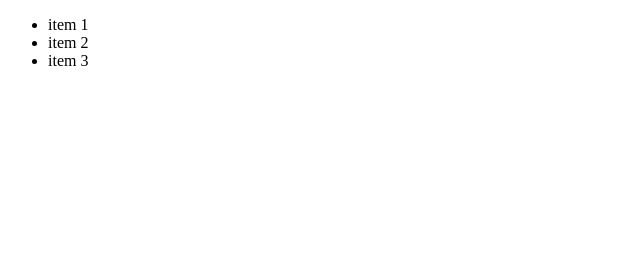
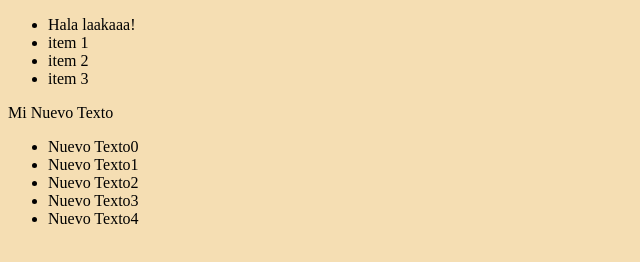
Before and after one commit to DanielaSGomez/GitAccenture, a plain HTML site: page Proyecto/index.html in a window 1280 px wide. Shown: the whole page, without its empty margins (0-640 px from the left). Drawn offline with Linux system fonts and the light colour scheme.

Commit message:
final js

```diff
--- a/Proyecto/index.html
+++ b/Proyecto/index.html
@@ -6,13 +6,15 @@
     <meta http-equiv="X-UA-Compatible" content="ie=edge">
     <title>Document</title>
 </head>
-<body>
+<body style="background-color: wheat">
     <ul>
         <li class="item" id="item1">item 1</li>
         <li class="item" id="item2">item 2</li>
         <li class="item" id="item3">item 3</li>
     </ul>
 
+
+
      <!-- etiqueta que vincula cn el js, tiene que ir al final del body -->
     <script src="script.js"></script>
 </body>
--- a/Proyecto/script.js
+++ b/Proyecto/script.js
@@ -131,6 +131,80 @@ console.clear();
 //document.getElementsByTagName(X)
 //document.querySelector(X)
 //document.querySelectorAll(X)
+//viejas formas de sellecionar nodos
+/* let dos = document.getElementById("item2");
+console.dir(dos);//el dir hace verlo como objeto
+let items = document.getElementsByClassName("item");
+let lis = document.getElementsByTagName("li"); */
 
-let dos = document.getElementById("item2");
-console.dir(dos);//el dir hace verlo como objeto
+
+//nuevas formas de seleccioanr  nodos
+
+let dos = document.querySelector("#item2");
+console.dir(dos);
+/* console.dir(items);
+console.dir(lis); */
+
+
+//querySelector: busca la primerra instancia del selector X
+//querySelectorAll: busca todas las instancias del selector X
+
+//trae la clase de todo el array si pongo all
+
+let lis = document.querySelectorAll("li");
+let items = document.querySelectorAll(".item");
+console.dir(items);
+console.dir(lis);
+
+//COMO CREAR UN NUEVO NODO(ETIQUETA)
+//1°
+let p = document.createElement("p");
+p.innerText = "Mi Nuevo Texto";
+p.id = "Nuevo";
+p.className = "item";
+//para agregarlo al DOM del html (agregar njodo al dom)
+//Nodo.appendChild(NodoNuevo);-->Inserta el nodo nuevo como el ultimo hijo del Nodo
+//Nodo.insertBefore(NodoNuevo,NodoREferencia)-->Inserta el nodo nuevo en una ubicacion especifica, antes del NodoReferencia
+let body  = document.querySelector("body");
+body.appendChild(p);
+
+/*
+    1)Crear un elemento <li> y ponerle un texto
+    2) meterlo como primer item del <ul>
+
+    EXTRA
+    1)Crear un elemento <ul> nuevo y vacio
+    2)hscer un bcle de 5 iteraciones
+    3)Por iteracion de ciclo se tiene que crear un <li> nuevo
+    4)agregar todos los <li> al <ul> del punto 1
+    5)agregar el <ul> del punto 1 al DOM
+
+
+
+*/
+
+
+let liNuevo = document.createElement("li");
+let liReferencia = document.getElementById("item1");
+liNuevo.innerText = "Hala laakaaa!";
+liNuevo.id = "NuevoLi";
+liNuevo.className = "item";
+
+let ul = document.querySelector("ul");
+ul.insertBefore(liNuevo, liReferencia);
+
+
+
+console.log(p);
+
+let nuevoUl = document.createElement("ul");
+
+for(let i = 0; i < 5; i++)
+{
+    let nuevoLi = document.createElement("li");
+    nuevoLi.innerText = "Nuevo Texto" + i;
+    nuevoUl.appendChild(nuevoLi);
+
+}
+
+body.appendChild(nuevoUl);
```
